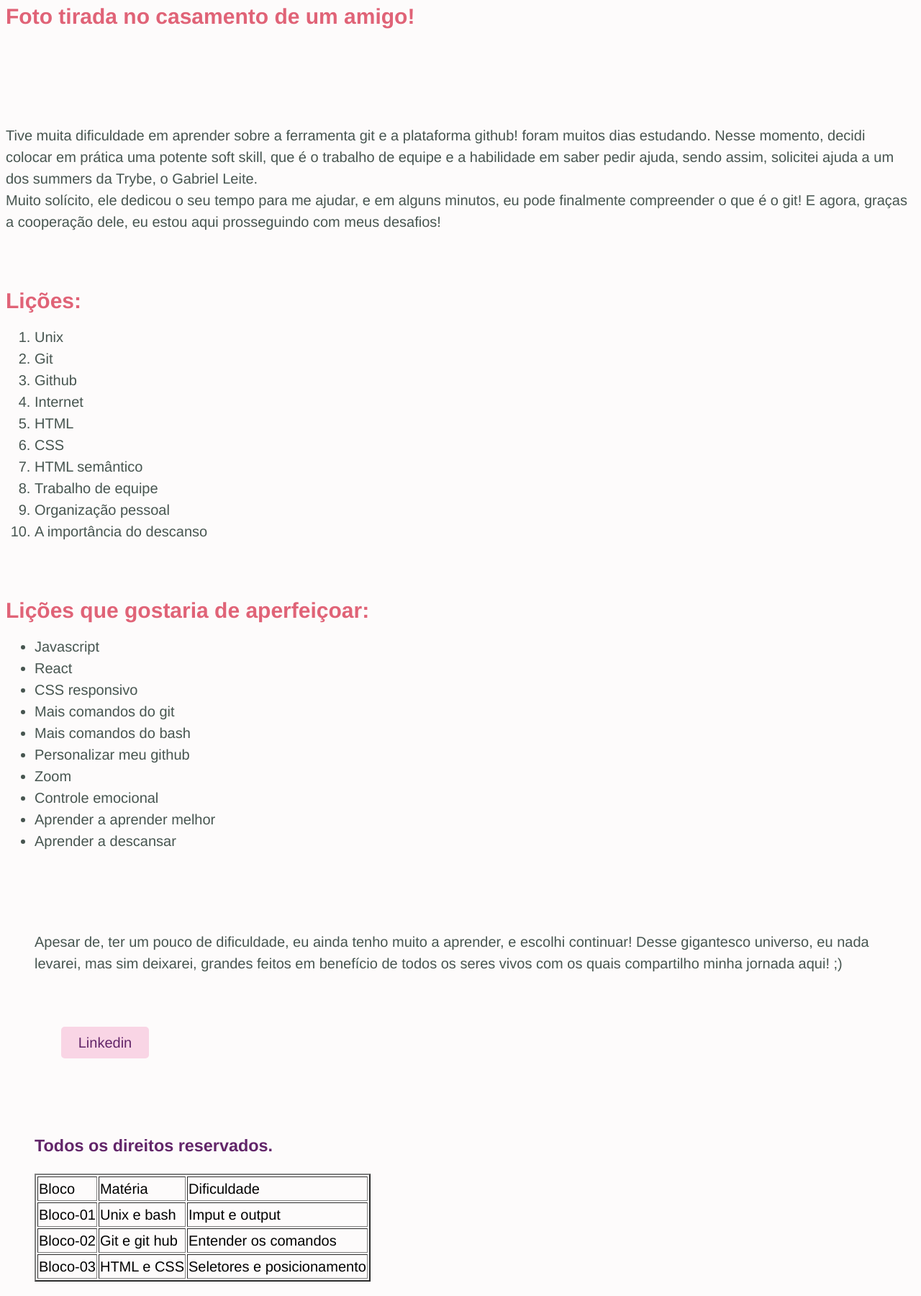
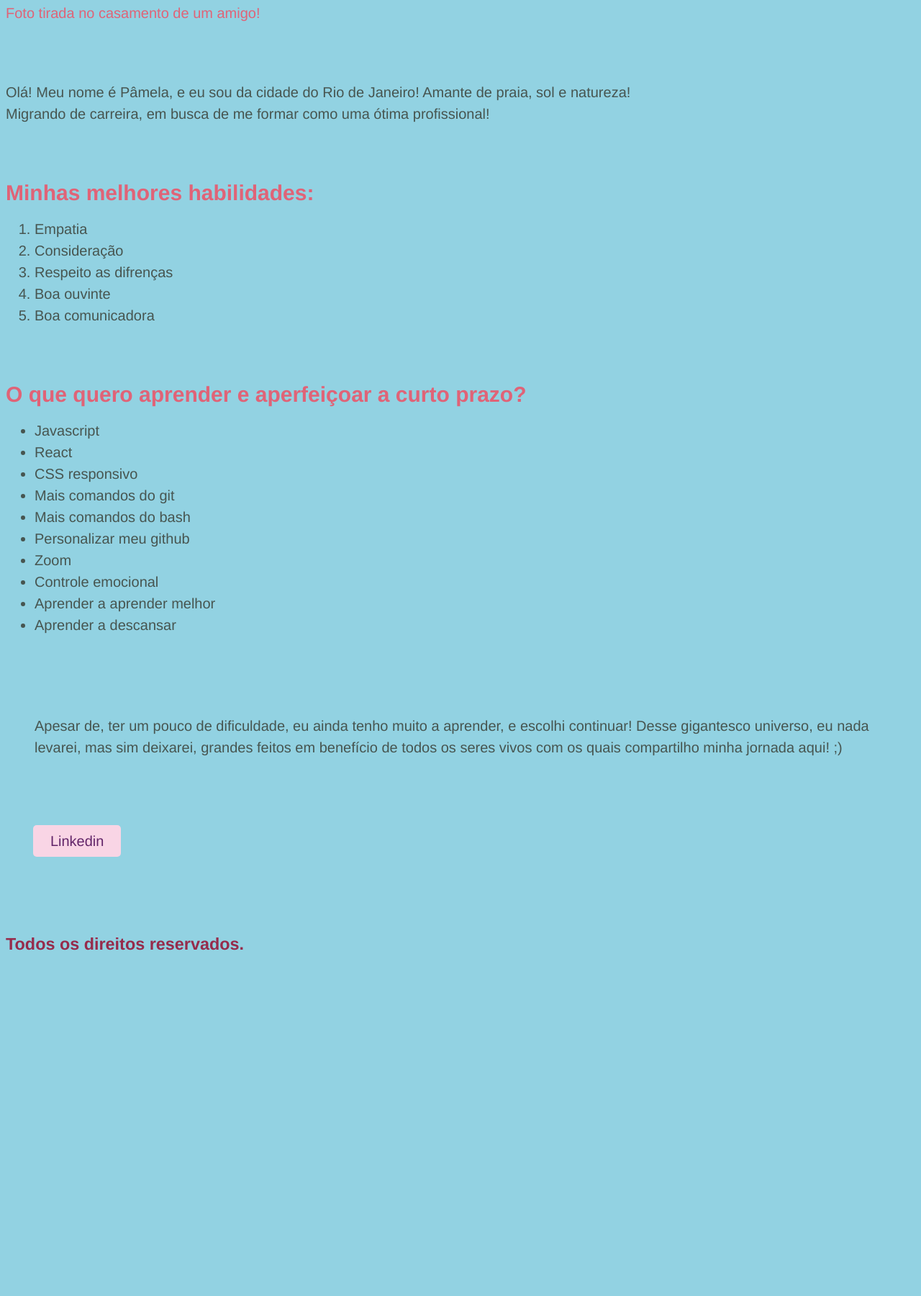
Before and after one commit to pambastos/pambastos.github.io, a plain HTML site: page index.html in a window 1280 px wide. Shown: the part 433-2233 px from the top of the page at 72% size. After the commit the page ends 1783 px from the top, so only its background shows below. Drawn offline with Linux system fonts and the light colour scheme.

Commit message:
alterando

```diff
--- a/index.html
+++ b/index.html
@@ -13,41 +13,27 @@
     <br>
     <br>
     <img id="minha_foto" alt="foto_de_Pâmela_Bastos" src="eu2.jpg" width="200px">
-    <h2 class="header">Foto tirada no casamento de um amigo!</h2>
+    <p class="header">Foto tirada no casamento de um amigo!</body>
     <br>
     <br>
     <br>
   <article>
-    <p>Tive muita dificuldade em aprender sobre a ferramenta git e a plataforma github! foram muitos dias estudando.
-      Nesse momento, decidi colocar em prática uma potente soft
-      skill,
-      que é o trabalho de equipe e a habilidade em saber pedir ajuda, sendo assim, solicitei ajuda a um dos summers da
-      Trybe, o Gabriel Leite.
-      <br>
-      Muito solícito, ele dedicou o seu tempo para me ajudar, e em alguns minutos, eu pode finalmente compreender o
-      que
-      é o git! E agora, graças a cooperação dele, eu estou aqui prosseguindo com meus desafios!
-    </p>
+    <p>Olá! Meu nome é Pâmela, e eu sou da cidade do Rio de Janeiro! Amante de praia, sol e natureza!<br> Migrando de carreira, em busca de me formar como uma ótima profissional!
     </p>
   </article>
   <br>
   <br>
-  <h2 class="cor-rosa">Lições:</h2>
+  <h2 class="cor-rosa">Minhas melhores habilidades:</h2>
   <ol id="licoes_aprendidas">
-    <li>Unix</li>
-    <li>Git</li>
-    <li>Github</li>
-    <li>Internet</li>
-    <li>HTML</li>
-    <li>CSS</li>
-    <li>HTML semântico</li>
-    <li>Trabalho de equipe</li>
-    <li>Organização pessoal</li>
-    <li>A importância do descanso</li>
+    <li>Empatia</li>
+    <li>Consideração</li>
+    <li>Respeito as difrenças</li>
+    <li>Boa ouvinte</li>
+    <li>Boa comunicadora</li>
     <br>
     <br>
   </ol>
-  <h2 class="cor-rosa">Lições que gostaria de aperfeiçoar:</h2>
+  <h2 class="cor-rosa">O que quero aprender e aperfeiçoar a curto prazo?</h2>
   <ul id="licoes_a_aprender">
     <li>Javascript</li>
     <li>React</li>
@@ -70,25 +56,6 @@
         </p>
       </aside>
     </section>
-        <table border="2">
-       <tr>
-       <td>Bloco</td>
-       <td>Matéria</td>
-       <td>Dificuldade</td>
-       </tr>
-       <tr>
-        <td>Bloco-01</td>
-        <td>Unix e bash</td>
-        <td>Imput e output</td>
-        </tr>
-        <tr>
-          <td>Bloco-02</td>
-          <td>Git e git hub</td>
-          <td>Entender os comandos</td>
-          <tr>
-            <td>Bloco-03</td>
-            <td>HTML e CSS</td>
-            <td>Seletores e posicionamento</td>
     <br>
     <br>
   </ul>
--- a/style.css
+++ b/style.css
@@ -2,7 +2,7 @@ body {
     font-family: "Franklin Gothic Medium", "Arial Narrow", Arial, sans-serif;
     line-height: 150%;
     font-size: 20px;
-    background-color: rgb(253, 251, 251);
+    background-color: rgb(146, 210, 226);
   }
 
   .cor-rosa {
@@ -37,7 +37,7 @@ body {
   }
 
   #rodape {
-    color: rgb(98, 37, 105);
+    color: rgb(150, 43, 75);
   }
 
   .header {
@@ -48,13 +48,13 @@ body {
     color: rgb(224, 99, 119);
   }
   #titulo {
-    color: rgb(224, 99, 119);
+    color: rgb(220, 99, 224);
     position: fixed;
     top: 0%;
   }
   #cabecalho {
     text-align: center;
-    background-color: blueviolet;
+    background-color: rgb(226, 43, 134);
     width: auto;
     height: 100px;
     position: fixed;
```
